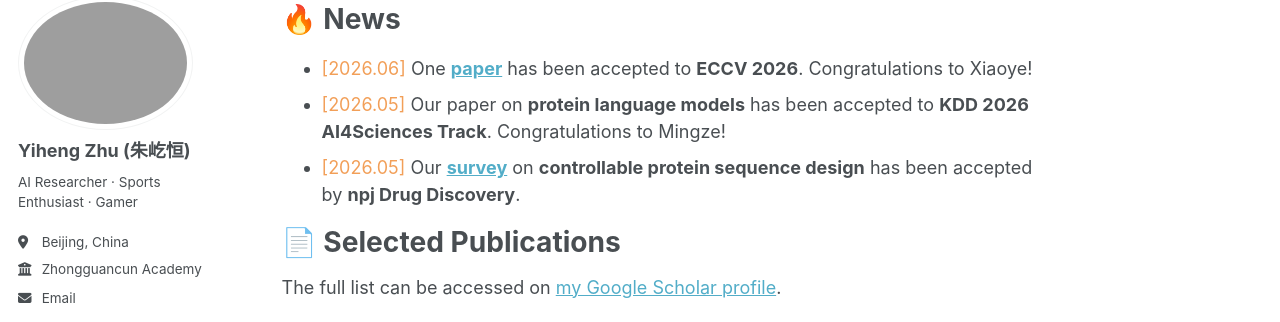
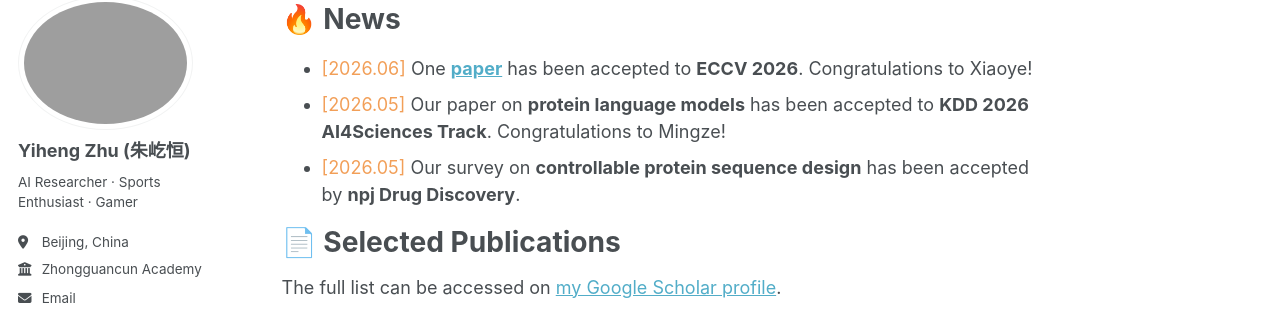
Before and after one commit to derrickzhu147/derrickzhu147.github.io, a Jekyll site: the page built from _pages/about.md, in a window 1280 px wide and 900 px high, scrolled down 504 px. Shown: the part 103-425 px from the top of the window. Built offline with Jekyll 4.4.1, drawn with Linux system fonts in a browser that asks for light colours; some web fonts are replaced; a script that is not in the unit is left out; part of the change alters nothing that is shown.

Commit message:
Update about.md

```diff
--- a/_pages/about.md
+++ b/_pages/about.md
@@ -20,7 +20,7 @@ I am seeking highly motivated Ph.D. students with strong backgrounds in machine
 
 - <span style="color:#F29F58;">[2026.06]</span> One **[paper](https://arxiv.org/abs/2603.11734)** has been accepted to **ECCV 2026**. Congratulations to Xiaoye!
 - <span style="color:#F29F58;">[2026.05]</span> Our paper on **protein language models** has been accepted to **KDD 2026 AI4Sciences Track**. Congratulations to Mingze!
-- <span style="color:#F29F58;">[2026.05]</span> Our **[survey](https://www.nature.com/articles/s44386-026-00054-5)** on **controllable protein sequence design** has been accepted by **npj Drug Discovery**.
+- <span style="color:#F29F58;">[2026.05]</span> Our survey on **controllable protein sequence design** has been accepted by **npj Drug Discovery**.
 
 {% include_relative pub.md %}
 
```
